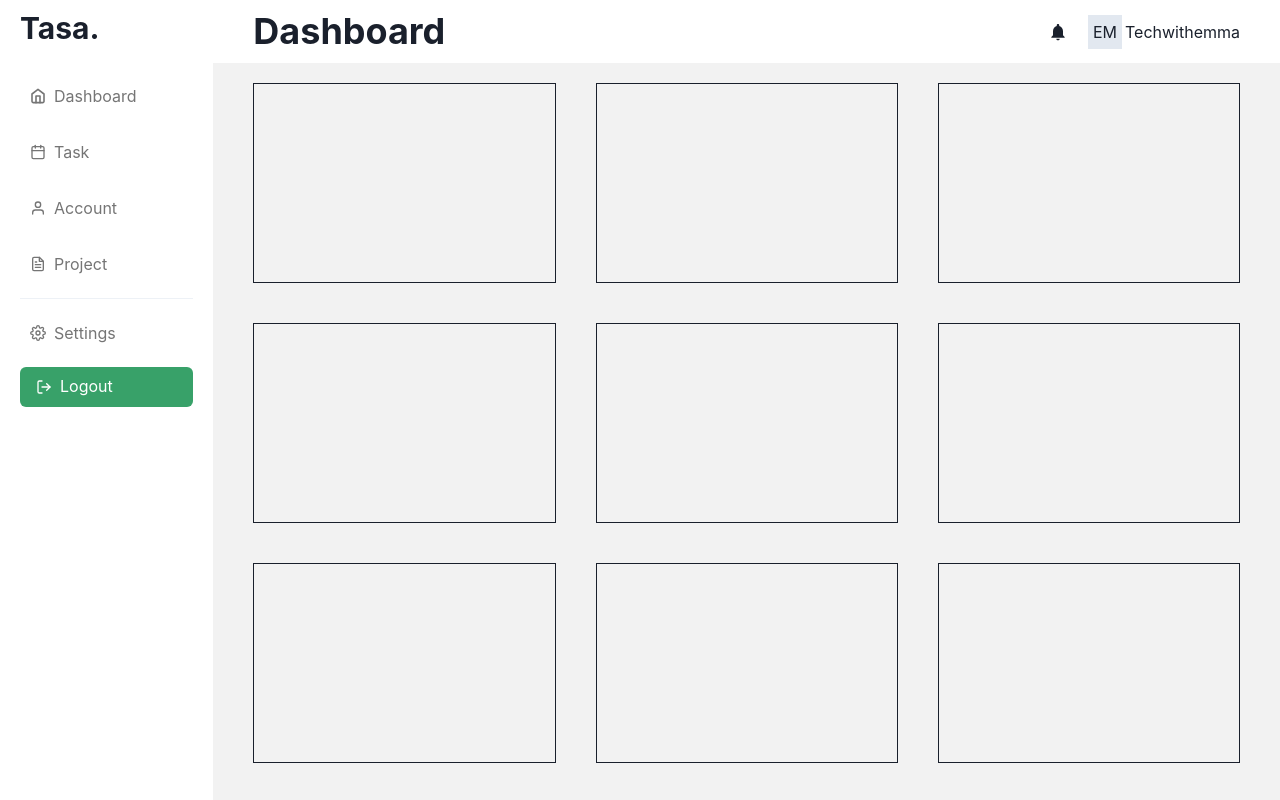
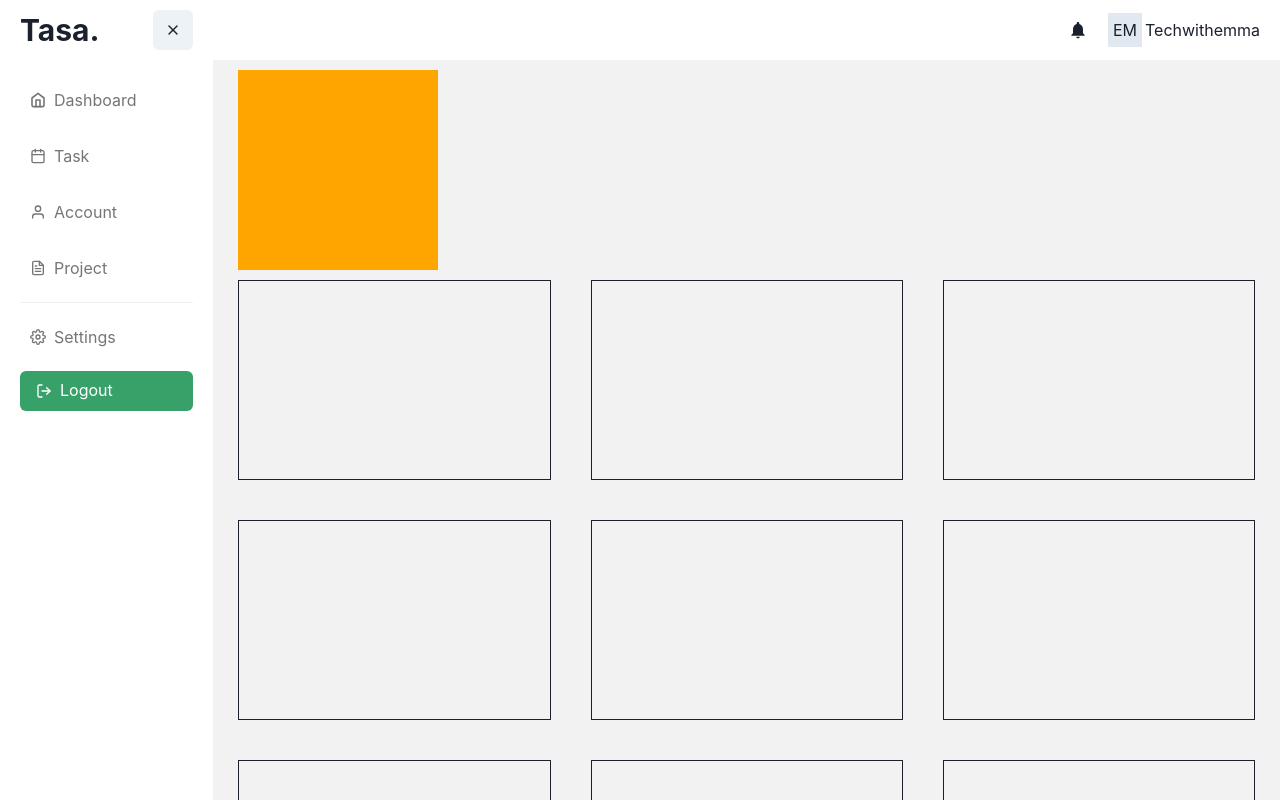
Before and after one commit to Emmanuelbreezy/Chakra-UI-Crash-Course, a React (Vite) app: page / in a window 1280 px wide. Shown: the top 800 px of the page. Built offline with nearby package versions, Linux system fonts and the light colour scheme.

Commit message:
lesson 6

```diff
--- a/src/components/NavBar.jsx
+++ b/src/components/NavBar.jsx
@@ -1,16 +1,26 @@
+/* eslint-disable react/prop-types */
 import { Flex, IconButton, Box, Text, HStack, Heading } from "@chakra-ui/react";
 import { BellIcon } from "@chakra-ui/icons";
+import { FiMenu } from "react-icons/fi";
 
-const NavBar = () => {
+const NavBar = ({ onToggle }) => {
   return (
     <Flex
       as="nav"
-      p="10px 40px"
+      p="10px 20px"
       alignItems="center"
-      justify="space-between"
+      justify={{ base: "space-between", lg: "flex-end" }}
       bg="white"
     >
-      <Heading as="h1">Dashboard</Heading>
+      <HStack display={{ base: "flex", lg: "none" }}>
+        <IconButton
+          variant="ghost"
+          aria-label=""
+          icon={<FiMenu />}
+          onClick={onToggle}
+        />
+        <Heading fontSize="30px">Tasa.</Heading>
+      </HStack>
       <Flex alignItems="center" gap="10px">
         <IconButton
           variant="ghost"
--- a/src/components/SideBar.jsx
+++ b/src/components/SideBar.jsx
@@ -5,8 +5,9 @@ import {
   Button,
   Divider,
   VStack,
-  Box,
+  HStack,
   Heading,
+  IconButton,
   //Icon,
 } from "@chakra-ui/react";
 import { NavLink } from "react-router-dom";
@@ -17,9 +18,10 @@ import {
   FiLogOut,
   FiSettings,
   FiUser,
+  FiX
 } from "react-icons/fi";
 
-const SideBar = () => {
+const SideBar = ({onClose}) => {
   // const HomeIcon = (props) => (
   //   <Icon viewBox="0 0 20 20" fill="none" {...props}>
   //     <g id="home 1">
@@ -82,9 +84,10 @@ const SideBar = () => {
 
   return (
     <VStack w="full" align="flex-start" spacing={7}>
-      <Box>
+      <HStack w="full" justify="space-between">
         <Heading fontSize="30px">Tasa.</Heading>
-      </Box>
+        <IconButton aria-label="" icon={<FiX />} onClick={onClose} />
+      </HStack>
       <List sx={itemStyle} w="full" spacing={3}>
         <ListItem>
           <NavLink to="/">
--- a/src/layout/AppLayout.jsx
+++ b/src/layout/AppLayout.jsx
@@ -1,17 +1,29 @@
-import { Grid, Box, GridItem } from "@chakra-ui/react";
+import { Grid, Box, useDisclosure, GridItem } from "@chakra-ui/react";
 import { Outlet } from "react-router-dom";
 import NavBar from "../components/NavBar";
 import SideBar from "../components/SideBar";
 
 export default function AppLayout() {
+  const {isOpen, onToggle, onClose} = useDisclosure()
   return (
-    <Grid templateColumns="repeat(6, 1fr)" bg="gray.50">
-      <GridItem as="aside" colSpan="1" bg="white" minH="100vh" p="10px 20px">
-        <SideBar />
+    <Grid templateColumns="repeat(6, 1fr)">
+      <GridItem
+        as="aside"
+        colSpan={{ base: 6, lg: 2, xl: 1 }}
+        bg="white"
+        minH="100vh"
+        p="10px 20px"
+        w={{base:"250px",lg:"auto"}}
+        position={{ base: 'absolute', lg: 'static' }}
+        left={{ base: isOpen ? '0' : '-100%', lg: 'auto' }}
+        zIndex="99"
+        transition="all 0.5s ease-in-out"
+      >
+        <SideBar onClose={onClose} />
       </GridItem>
-      <GridItem as="main" colSpan="5" bg="#f2f2f2">
-        <NavBar />
-        <Box p="10px 40px">
+      <GridItem as="main" colSpan={{ base: 6, lg: 4, xl: 5 }} bg="#f2f2f2">
+        <NavBar onToggle={onToggle} />
+        <Box p="10px 25px">
           <Outlet />
         </Box>
       </GridItem>
--- a/src/pages/Dashboard.jsx
+++ b/src/pages/Dashboard.jsx
@@ -2,7 +2,10 @@ import { SimpleGrid, Box } from "@chakra-ui/react";
 
 const Dashboard = () => {
   return (
-    <SimpleGrid py="10px" columns={4} minChildWidth="250px" spacing={10}>
+    <Box>
+      <Box bg={{base:"green", md:"blue", lg:"orange"}} w="200px" h="200px" />
+
+      <SimpleGrid py="10px" columns={4} minChildWidth="250px" spacing={10}>
       <Box bg="#f2f2f2" h="200px" border="1px solid"></Box>
       <Box bg="#f2f2f2" h="200px" border="1px solid"></Box>
       <Box bg="#f2f2f2" h="200px" border="1px solid"></Box>
@@ -18,6 +21,7 @@ const Dashboard = () => {
       <Box bg="#f2f2f2" h="200px" border="1px solid"></Box>
       <Box bg="#f2f2f2" h="200px" border="1px solid"></Box>
     </SimpleGrid>
+    </Box>
   );
 };
 
```
